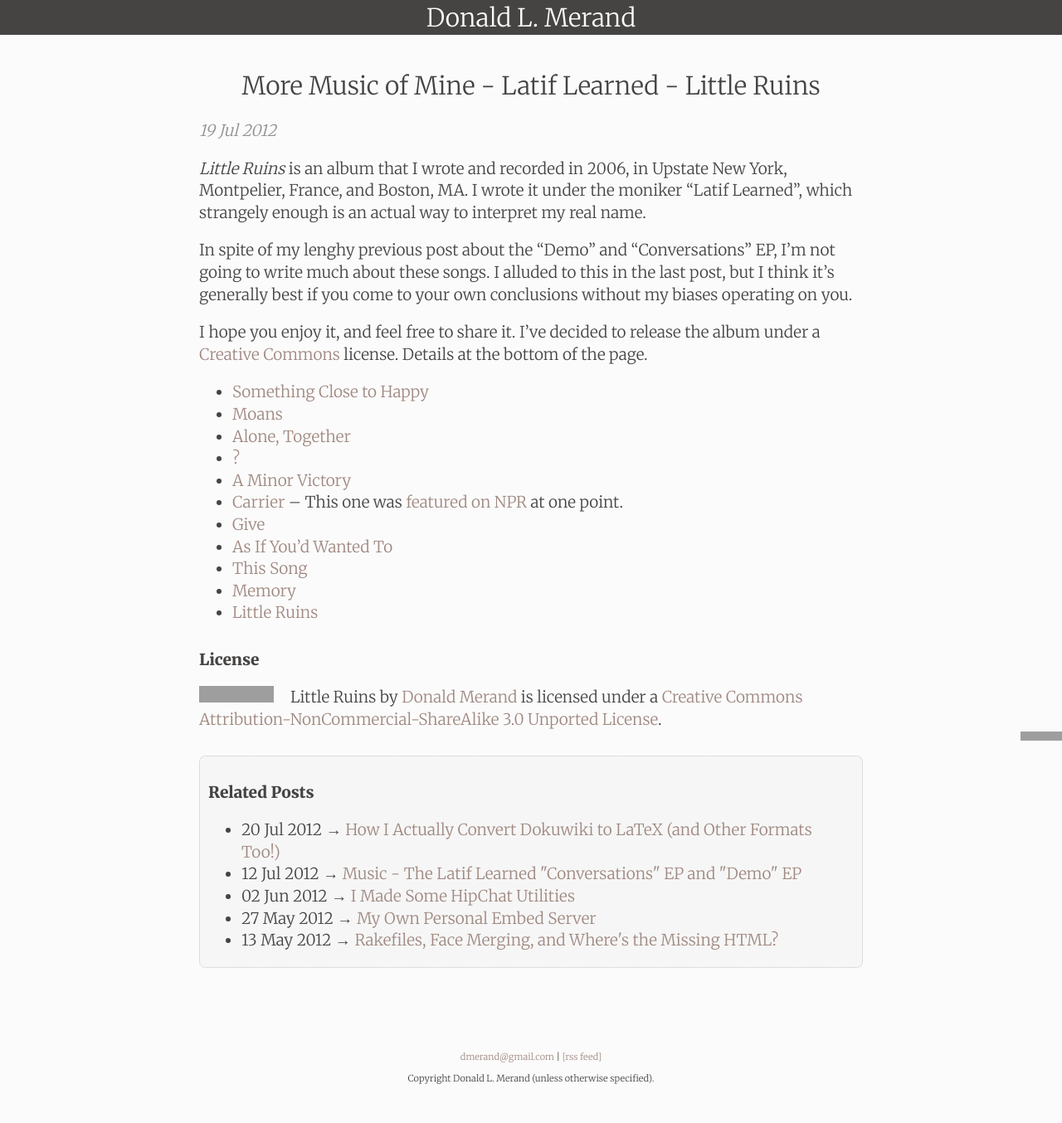
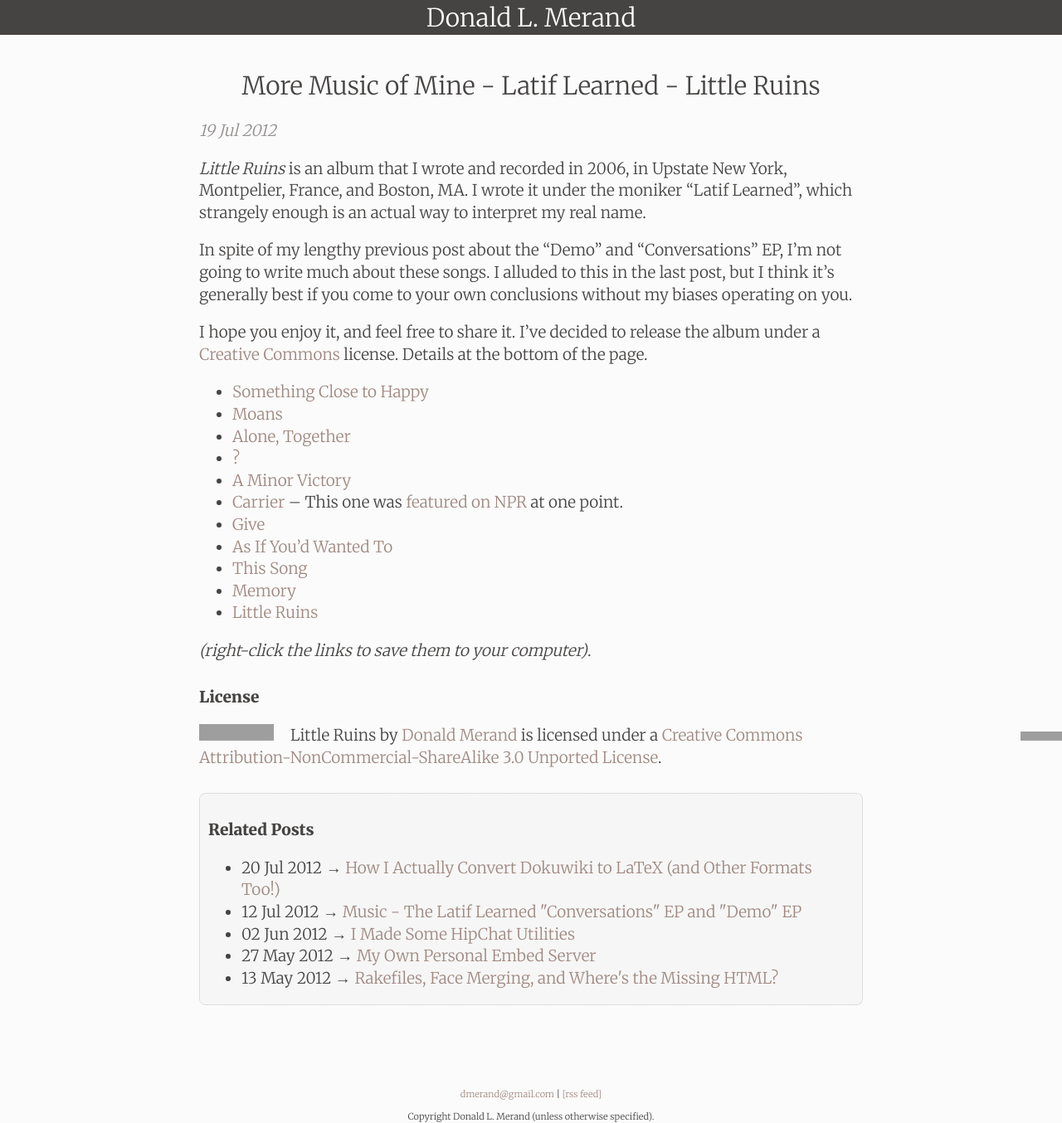
Before and after one commit to dmerand/donald.merand.org, a Jekyll site: the page built from _posts/2012-07-19-more-music-of-mine-latif-learned-little-ruins.md, in a window 1280 px wide. Shown: the whole page at 83% size. Built offline with Jekyll 4.4.1, drawn with Linux system fonts in a browser that asks for light colours; comment, search, counter and statistics services are not loaded; before the commit the page ends 1309 px from its top, so only the background shows below that; grey boxes are pictures that could not be loaded.

Commit message:
fixed some typos

```diff
--- a/_posts/2012-07-19-more-music-of-mine-latif-learned-little-ruins.md
+++ b/_posts/2012-07-19-more-music-of-mine-latif-learned-little-ruins.md
@@ -6,10 +6,9 @@
 
 *Little Ruins* is an album that I wrote and recorded in 2006, in Upstate New York, Montpelier, France, and Boston, MA. I wrote it under the moniker "Latif Learned", which strangely enough is an actual way to interpret my real name.
 
-In spite of my lenghy previous post about the "Demo" and "Conversations" EP, I'm not going to write much about these songs. I alluded to this in the last post, but I think it's generally best if you come to your own conclusions without my biases operating on you.
+In spite of my lengthy previous post about the "Demo" and "Conversations" EP, I'm not going to write much about these songs. I alluded to this in the last post, but I think it's generally best if you come to your own conclusions without my biases operating on you.
 
 I hope you enjoy it, and feel free to share it. I've decided to release the album under a [Creative Commons](http://creativecommons.org) license. Details at the bottom of the page.
-
 
 - [Something Close to Happy](http://embed.donaldmerand.com/1342710016/01-Something-Close-to-Happy.mp3)
 - [Moans](http://embed.donaldmerand.com/1342709986/02-Moans.mp3)
@@ -23,6 +22,7 @@
 - [Memory](http://embed.donaldmerand.com/1342712345/10-Memory.mp3)
 - [Little Ruins](http://embed.donaldmerand.com/1342711871/11-Little-Ruins.mp3)
 
+*(right-click the links to save them to your computer)*.
 
 
 License
```
Also changed, not shown: _posts/2011-07-18-dokuwiki-to-latex-converter.md (+4 -1 lines), _posts/2011-08-16-album-exploration-slideshow.md (+2 -0 lines), _posts/2012-05-08-convert-a-spreadsheet-to-dokuwiki-format.md (+4 -9 lines), _posts/2012-07-12-music-the-latif-learned-conversations-ep-and-demo-ep.md (+1 -0 lines).
